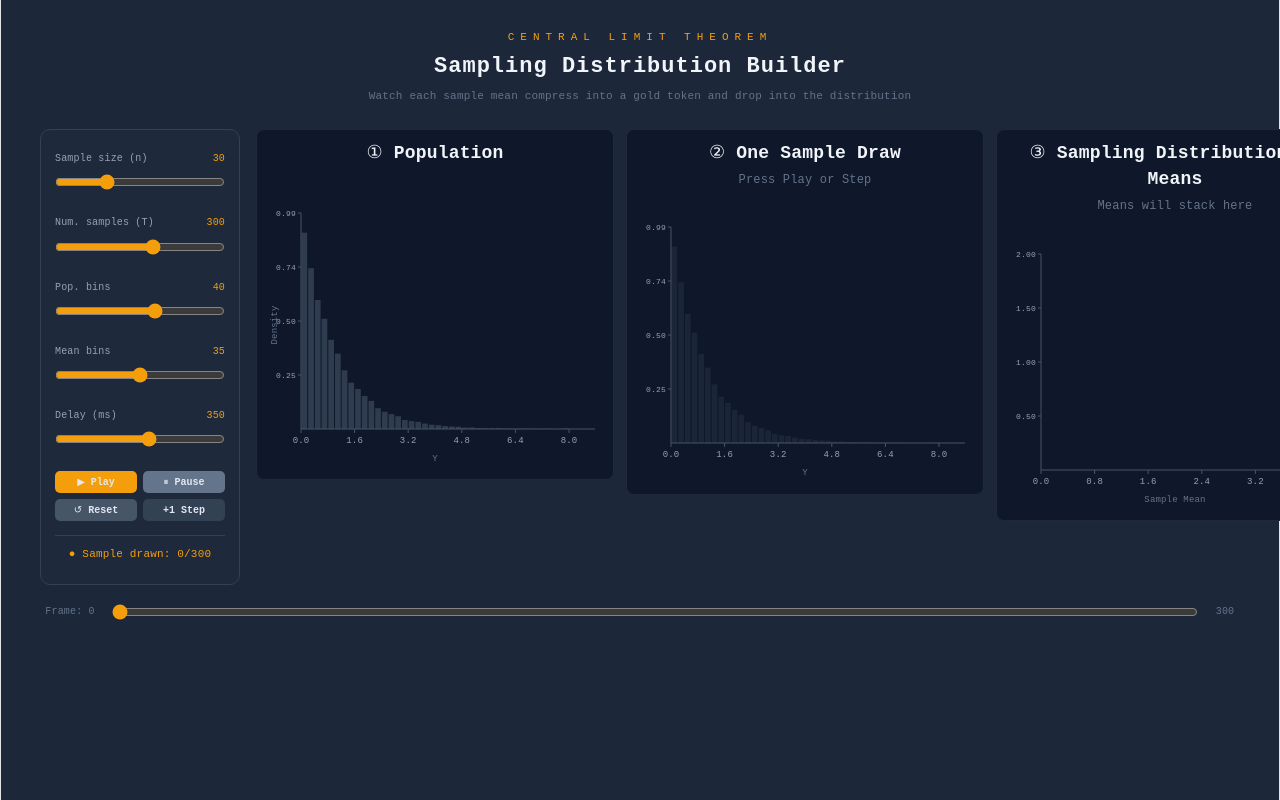
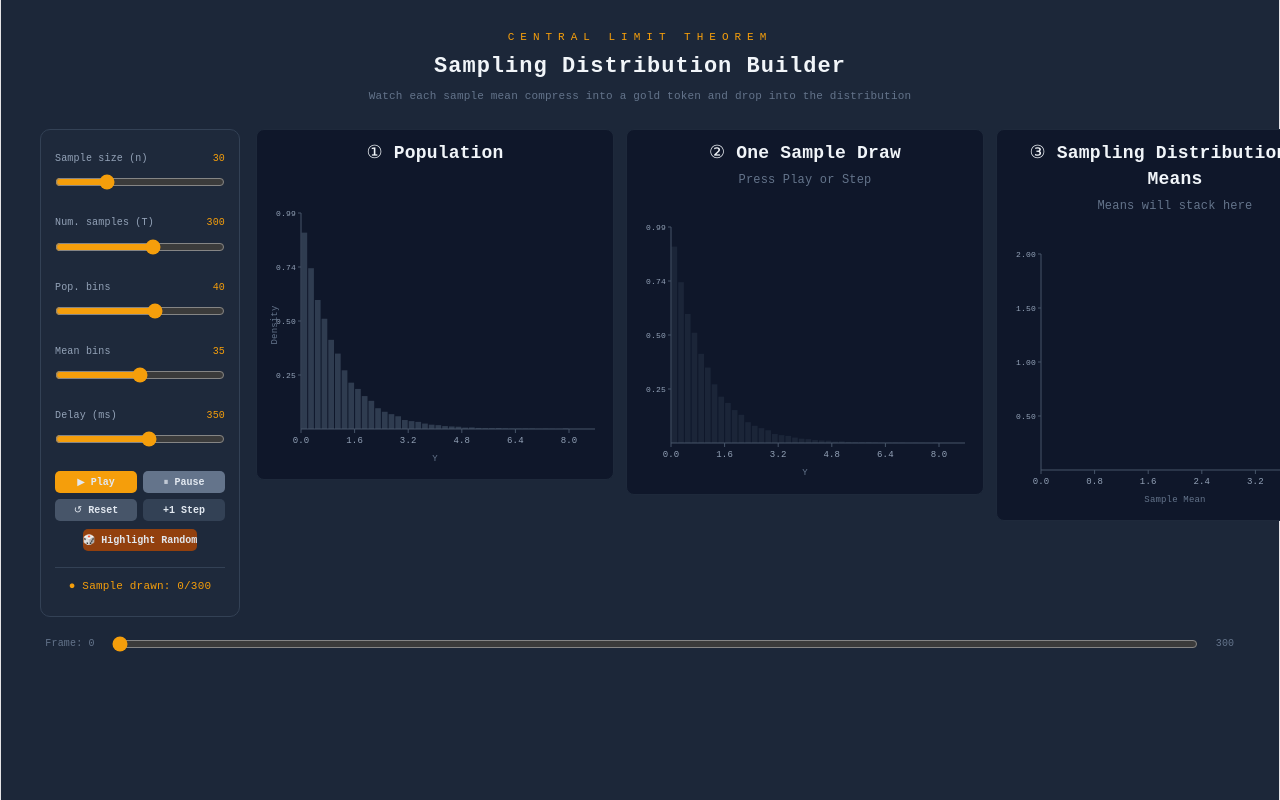
Before and after one commit to brunokomel/sampling-dist-builder, a React (Vite) app: page / in a window 1280 px wide. Built offline with nearby package versions, Linux system fonts and the light colour scheme.

Commit message:
Add random highlight feature and reset functionality

```diff
--- a/src/App.jsx
+++ b/src/App.jsx
@@ -75,6 +75,13 @@ function scaleY(val, yMax, height, padT, padB) {
   return padT + (1 - val / yMax) * (height - padT - padB);
 }
 
+// --- Random Sample Mean
+function pickRandom() {
+  if (stackedAll.length === 0) return;
+  const idx = Math.floor(Math.random() * stackedAll.length);
+  setHighlightedIdx(idx);
+}
+
 const POP_COLOR = '#334155';
 const SAMPLE_COLOR = '#94a3b8';
 const GOLD = '#f59e0b';
@@ -89,6 +96,7 @@ export default function CLTVisualizer() {
   const [t, setT_val] = useState(0);
   const [playing, setPlaying] = useState(false);
   const [speed, setSpeed] = useState(350);
+  const [highlightedIdx, setHighlightedIdx] = useState(null);
 
   // Animation state for the "drop" token
   const [tokenAnim, setTokenAnim] = useState(null); // {phase: 'compress'|'fly'|'drop'|null, ...}
@@ -429,11 +437,12 @@ export default function CLTVisualizer() {
             </div>
             <div style={{ display: 'flex', gap: 6 }}>
               <Btn
-                onClick={() => {
-                  setPlaying(false);
-                  setT_val(0);
-                }}
-                color="#475569"
+                  onClick={() => {
+                    setPlaying(false);
+                    setT_val(0);
+                    setHighlightedIdx(null);
+                  }}
+                  color="#475569"
               >
                 ↺ Reset
               </Btn>
@@ -445,6 +454,15 @@ export default function CLTVisualizer() {
               </Btn>
             </div>
           </div>
+
+          <div style={{ marginTop: 6 }}>
+            <Btn onClick={pickRandom} color="#92400e" active={highlightedIdx !== null}
+              >
+              🎲 Highlight Random
+            </Btn>
+          </div>
+
+
 
           <div
             style={{
@@ -675,8 +693,8 @@ export default function CLTVisualizer() {
                     y={py}
                     width={tileW3}
                     height={Math.max(1, tileH3 * 0.88)}
-                    fill={isNewest ? GOLD : STEEL}
-                    opacity={isNewest ? (tokenAnim ? 0.2 : 1) : 0.85}
+                    fill={isHighlighted ? GOLD : isNewest ? GOLD : STEEL}
+                    opacity={isHighlighted ? 1 : isNewest ? (tokenAnim ? 0.2 : 1) : 0.85}
                     rx={1}
                     style={{ transition: 'opacity 0.3s' }}
                   />
```
